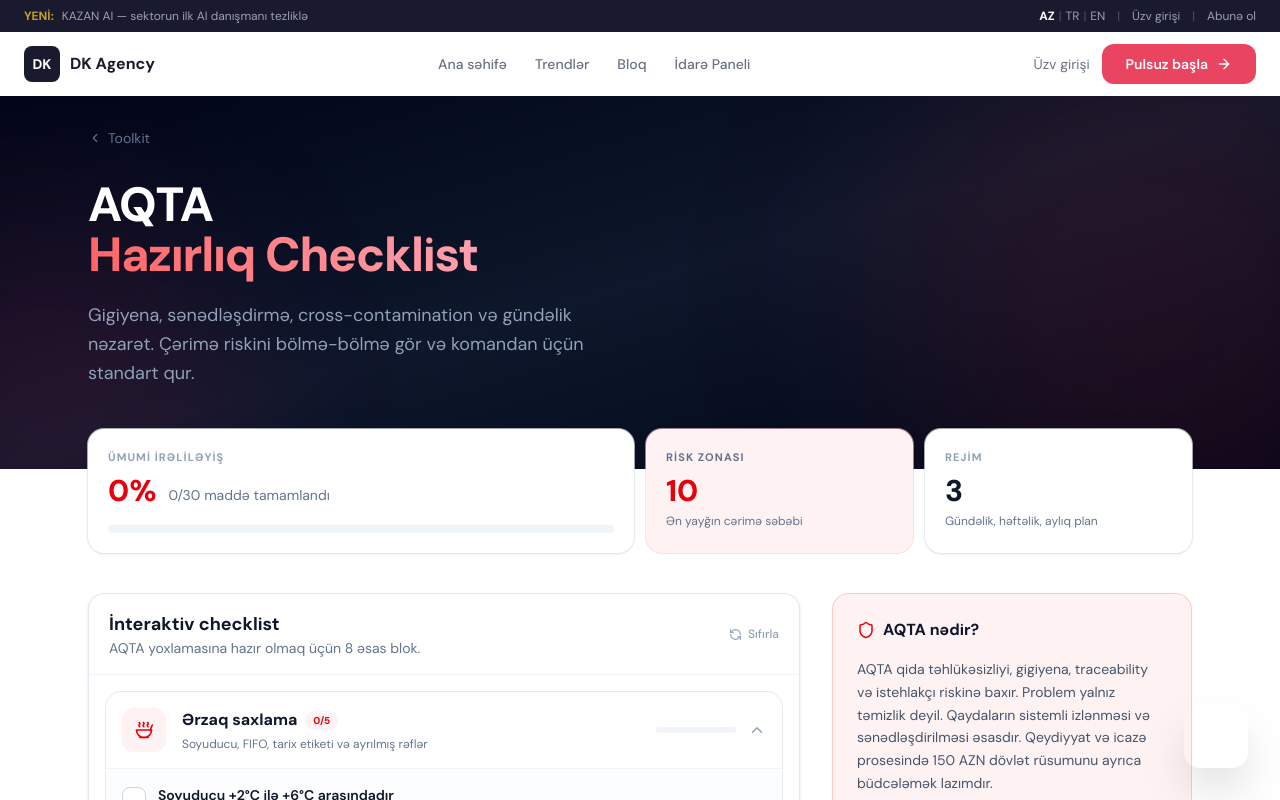
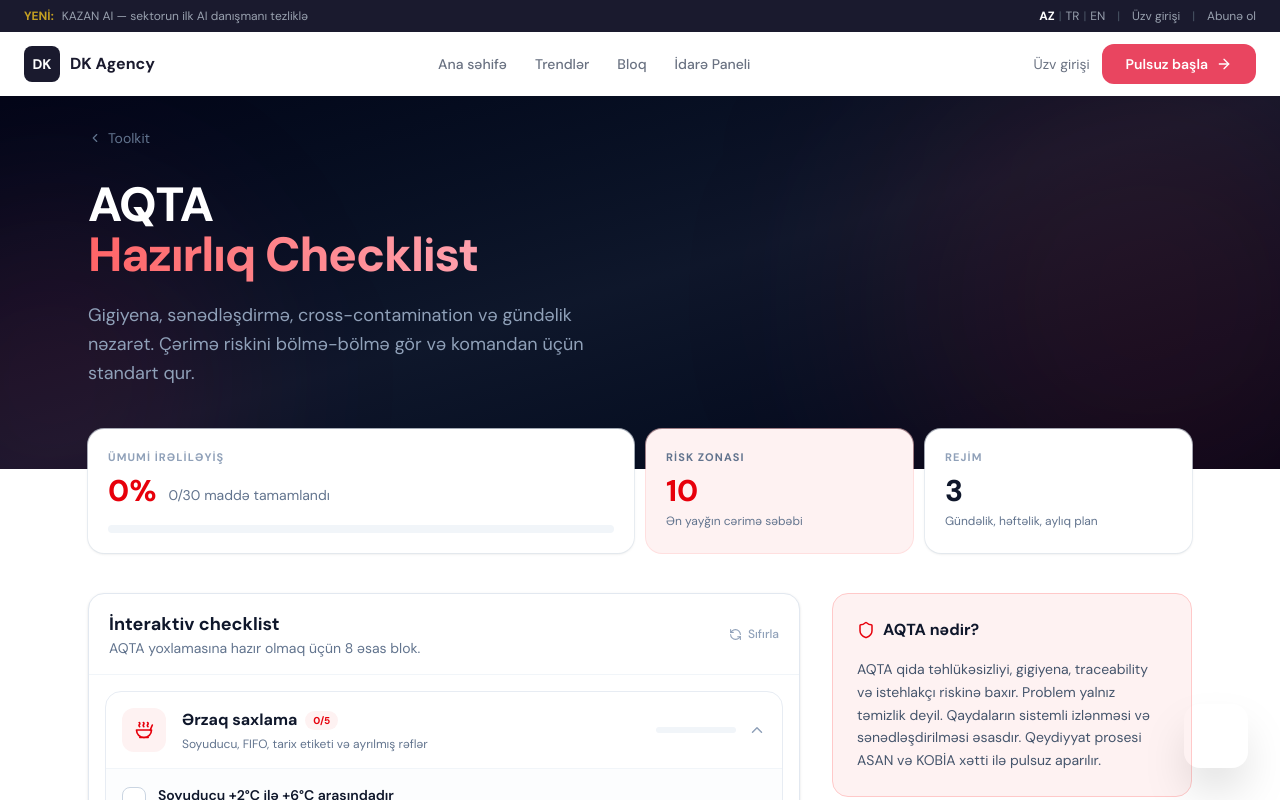
Before and after one commit to DTOMRIS/dk-agency-platform, a Next.js app: page /toolkit/aqta-checklist in a window 1280 px wide. Shown: the top 800 px of the page. Built offline with nearby package versions, Linux system fonts and the light colour scheme; a web font is replaced by a local one.

Commit message:
TASK-0001: fix: restore AQTA registration as free

```diff
--- a/app/toolkit/aqta-checklist/page.tsx
+++ b/app/toolkit/aqta-checklist/page.tsx
@@ -123,7 +123,7 @@
     accentBg: 'bg-red-50',
     accentRing: 'ring-red-200/60',
     items: [
-      { id: 'docs-1', text: 'AQTA qeydiyyatı tamamlanıb', detail: 'ASAN və ya KOBİA xətti ilə 150 AZN dövlət rüsumu və sənəd prosesi əvvəlcədən planlanıb.' },
+      { id: 'docs-1', text: 'AQTA qeydiyyatı tamamlanıb', detail: 'ASAN və ya KOBİA üzərindən pulsuz qeydiyyat mövcuddur.' },
       { id: 'docs-2', text: 'Temperatur və gigiyena jurnalı doludur', detail: 'Gündəlik qeydlər boş buraxılmır.' },
       { id: 'docs-3', text: 'Faktura və məhsul mənbə sənədləri arxivlənir', detail: 'Traceability tələbi üçün sənəd çıxarmaq mümkündür.' },
       { id: 'docs-4', text: 'Tibbi arayış tarixləri ayrıca cədvəldə izlənir', detail: 'Müddəti bitmədən yenilənmə xəbərdarlığı verilir.' },
@@ -483,7 +483,7 @@
             <p className="text-sm leading-relaxed text-slate-600">
               AQTA qida təhlükəsizliyi, gigiyena, traceability və istehlakçı riskinə baxır.
               Problem yalnız təmizlik deyil. Qaydaların sistemli izlənməsi və sənədləşdirilməsi əsasdır.
-              Qeydiyyat və icazə prosesində 150 AZN dövlət rüsumunu ayrıca büdcələmək lazımdır.
+              Qeydiyyat prosesi ASAN və KOBİA xətti ilə pulsuz aparılır.
             </p>
           </div>
 
```
